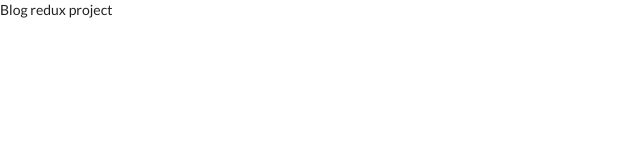
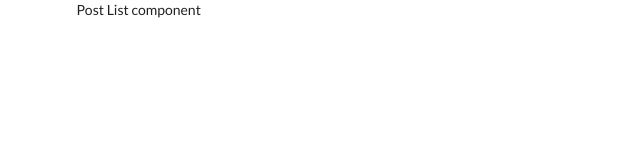
Before and after one commit to NithinSastry/ReactReduxLearn, a React (Create React App) app: page / in a window 1280 px wide. Shown: the top 160 px of the page, without its empty margins (0-640 px from the left). Built offline with nearby package versions, Linux system fonts and the light colour scheme.

Commit message:
UI Component.

```diff
--- a/src/blog-redux-project/components/App.js
+++ b/src/blog-redux-project/components/App.js
@@ -1,7 +1,12 @@
 import React from "react";
+import PostList from "./PostList";
 
 const App = () => {
-  return <div>Blog redux project</div>;
+  return (
+    <div className="ui container">
+      <PostList />
+    </div>
+  );
 };
 
 export default App;
--- /dev/null
+++ b/src/blog-redux-project/components/PostList.js
@@ -0,0 +1,9 @@
+import React from "react";
+
+class PostList extends React.Component {
+  render() {
+    return <div>Post List component</div>;
+  }
+}
+
+export default PostList;
```
